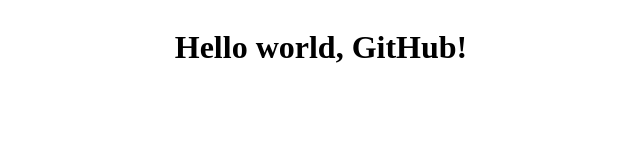
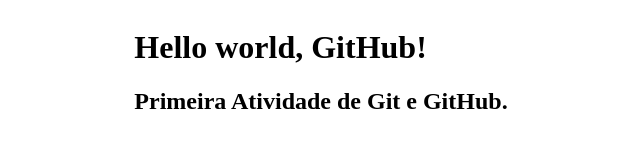
Before and after one commit to dennysbueno/Trabalho-Git-Unialfa, a plain HTML site: page index.html in a window 1280 px wide. Shown: the whole page, without its empty margins (319-959 px from the left). Drawn offline with Linux system fonts and the light colour scheme.

Commit message:
:recycle: refactor: adicinando novas tags

```diff
--- a/index.html
+++ b/index.html
@@ -13,6 +13,11 @@
   </style>
 </head>
 <body>
-  <h1>Hello world, GitHub!</h1>
+  <div>
+    <header>
+      <h1>Hello world, GitHub!</h1>
+    </header>
+    <h2>Primeira Atividade de Git e GitHub.</h2>
+  </div>
 </body>
 </html>
```
